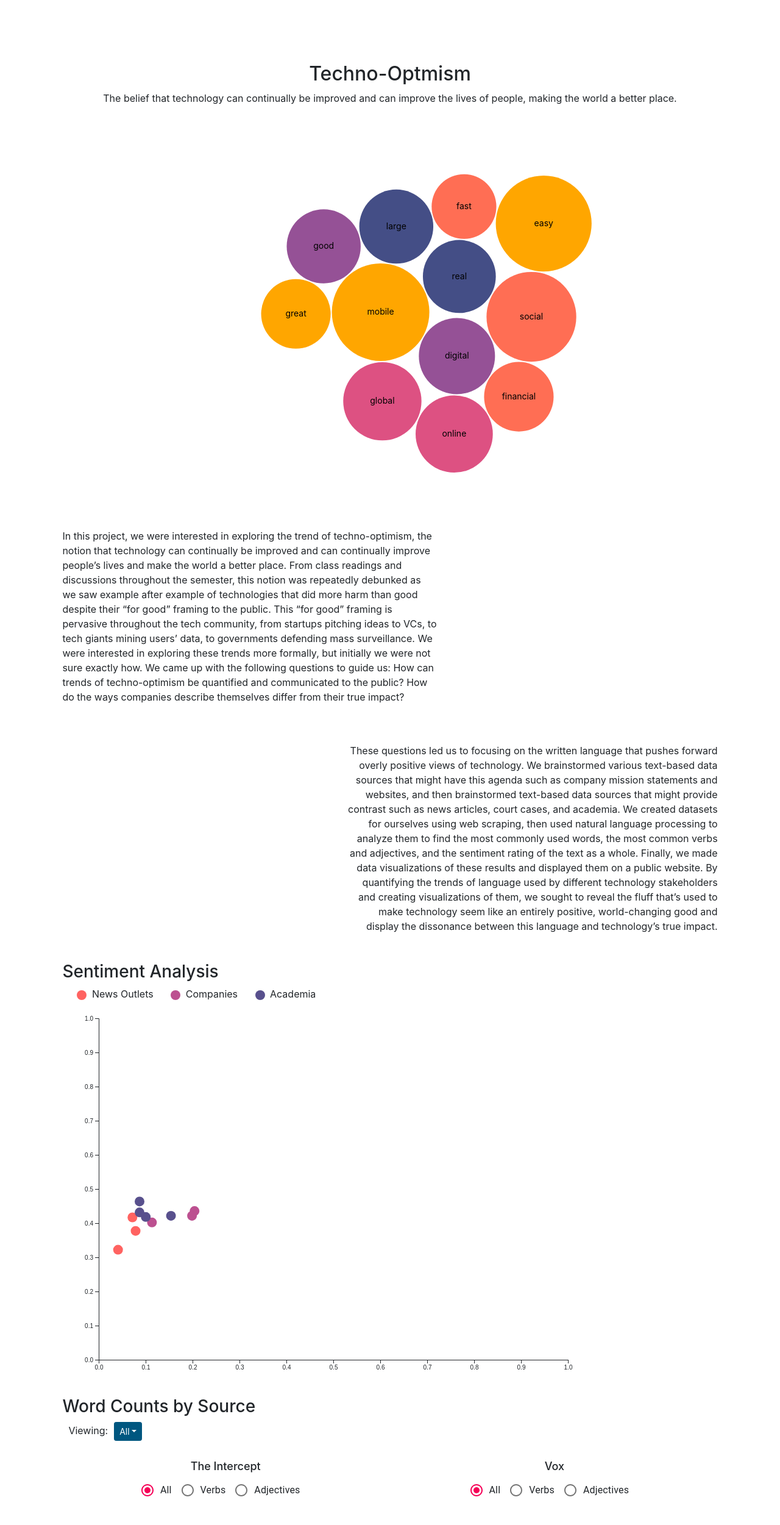
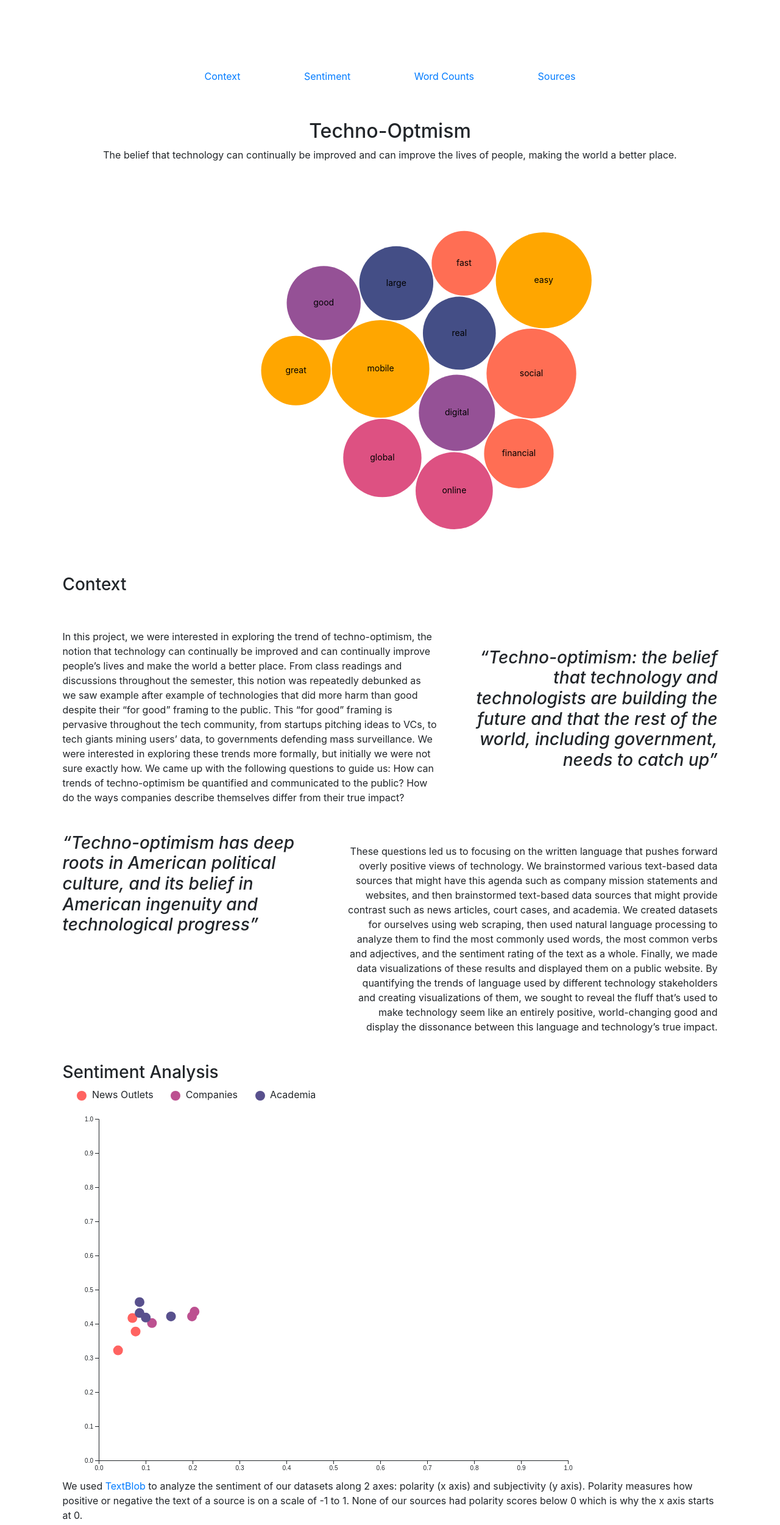
Before and after one commit to kfriis33/tech-data-viz, a React (Create React App) app: page / in a window 1280 px wide. Shown: the top 2501 px of the page at 61% size. Built offline with nearby package versions, Linux system fonts and the light colour scheme.

Commit message:
add navbar and sources

```diff
--- a/src/App.css
+++ b/src/App.css
@@ -49,3 +49,9 @@ h4 {
   background-color: #0687c4;
   border-color: #0687c4;
 }
+
+.navitem{
+  padding: 5% 5% 1% 5%;
+  background-color: white;
+  border-radius: 10px;
+}
--- a/src/App.jsx
+++ b/src/App.jsx
@@ -2,6 +2,7 @@ import React from "react";
 
 import './App.css';
 import 'bootstrap/dist/css/bootstrap.min.css';
+import Nav from 'react-bootstrap/Nav'
 import Button from "@material-ui/core/Button"
 
 import DropdownButton from 'react-bootstrap/DropdownButton'
@@ -134,6 +135,17 @@ export default class App extends React.Component {
   render() {
     return (
       <div>
+
+        <div className="navbar" class="sticky-top" style={{padding: "1% 0% 1% 0%"}} bg="light" variant="light">
+          <div class="container-fluid" style={{textAlign: "center"}}>
+            <a class="navitem" href="#context">Context</a>
+            <a class="navitem" href="#sentiment">Sentiment</a>
+            <a class="navitem" href="#words">Word Counts</a>
+            <a class="navitem" href="#sources">Sources</a>
+          </div>
+        </div>
+
+
         <div className="mt-5">
           <h2 className="text-center">Techno-Optmism</h2>
           <p className="text-center mx-5">The belief that technology can continually be improved and can improve the lives of people, making the world a better place.</p>
@@ -143,6 +155,7 @@ export default class App extends React.Component {
           <BubbleChart/>
         </div>
 
+        <h3 id="context">Context</h3>
         <div className="row">
           <div className="col-md-7 mt-5">
             <p>In this project, we were interested in exploring the trend of techno-optimism, the notion that technology can continually be improved and can continually improve people’s lives and make the world a better place. From class readings and discussions throughout the semester, this notion was repeatedly debunked as we saw example after example of technologies that did more harm than good despite their “for good” framing to the public. This “for good” framing is pervasive throughout the tech community, from startups pitching ideas to VCs, to tech giants mining users’ data, to governments defending mass surveillance. We were interested in exploring these trends more formally, but initially we were not sure exactly how. We came up with the following questions to guide us:
@@ -150,15 +163,20 @@ How can trends of techno-optimism be quantified and communicated to the public?
 How do the ways companies describe themselves differ from their true impact?
 </p>
           </div>
+          <div className="col-md-5 mt-5" style={{textAlign:"right"}}>
+            <h3><i>“Techno-optimism: the belief that technology and technologists are building the future and that the rest of the world, including government, needs to catch up”</i></h3>
+          </div>
         </div>
         <div className="row">
-          <div className="col-md-5"></div>
+          <div className="col-md-5">
+          <h3><i>“Techno-optimism has deep roots in American political culture, and its belief in American ingenuity and technological progress”</i></h3>
+          </div>
           <div className="col-md-7 mt-5" style={{textAlign:"right"}}>
             <p>These questions led us to focusing on the written language that pushes forward overly positive views of technology. We brainstormed various text-based data sources that might have this agenda such as company mission statements and websites, and then brainstormed text-based data sources that might provide contrast such as news articles, court cases, and academia. We created datasets for ourselves using web scraping, then used natural language processing to analyze them to find the most commonly used words, the most common verbs and adjectives, and the sentiment rating of the text as a whole. Finally, we made data visualizations of these results and displayed them on a public website. By quantifying the trends of language used by different technology stakeholders and creating visualizations of them, we sought to reveal the fluff that’s used to make technology seem like an entirely positive, world-changing good and display the dissonance between this language and technology’s true impact.</p>
           </div>
         </div>
 
-        <div>
+        <div id="sentiment">
           <h3>Sentiment Analysis</h3>
           <p>
           <span className="tab"/>
@@ -168,9 +186,15 @@ How do the ways companies describe themselves differ from their true impact?
 
           </p>
           <ScatterPlot/>
+          <p>We used <a href="https://textblob.readthedocs.io/en/dev/">TextBlob</a> to analyze the sentiment of our datasets along 2 axes: polarity (x axis) and subjectivity (y axis). Polarity measures how positive or negative the text of
+            a source is on a scale of -1 to 1. None of our sources had polarity scores below 0 which is why the x axis starts at 0.
+            <br></br> <br></br>
+            Subjectivity is measured from a scale of 0 being objective to 1 being subjective. TextBlob measures subjectivity
+            partially by how many adverbs are used (assumes texts with a higher proportion of adverbs are more subjective).
+          </p>
         </div>
 
-        <h3>Word Counts by Source</h3>
+        <h3 id="words">Word Counts by Source</h3>
         <ButtonToolbar className="toolbar">
                 <p className="toolbar-text">Viewing:</p>
                 <DropdownButton className="dropdown-button" id="dropdown-button" title={this.state.barGridFilter} size="sm">
@@ -194,6 +218,22 @@ How do the ways companies describe themselves differ from their true impact?
 
           </div>
         </div> */}
+        <div id="sources">
+          <h3>Sources</h3>
+          <li><a href="https://www.nytimes.com/2019/09/28/opinion/sunday/silicon-valley-techno-optimism.html">The Church of Techno-Optimism
+</a></li>
+          <li><a href="https://angel.co/all-markets">Angellist</a></li>
+          <li><a href="https://www.ycombinator.com/companies/">YCombinator</a></li>
+          <li><a href="https://www.vox.com/recode">Vox Recode</a></li>
+          <li><a href="https://theintercept.com/technology/">The Intercept</a></li>
+          <li><a href="https://www.defense.gov/Newsroom/">Department of Defense Newsroom</a></li>
+          <li><a href="https://www.iacr.org/publications/access.php">International Association for Cryptologic Research Publications
+</a></li>
+          <li><a href="https://openaccess.thecvf.com/ICCV2019?day=2019-10-29">International Conference on Computer Vision</a></li>
+          <li><a href="https://icml.cc/virtual/2020/papers.html?filter=keywords">International Conference on Machine Learning</a></li>
+          <li><a href="https://cs.brown.edu/news/">Brown Computer Science News</a></li>
+
+        </div>
       </div>
     );
   }
```
Also changed, not shown: 1 other file (tests, documents, lock files or other folders).
